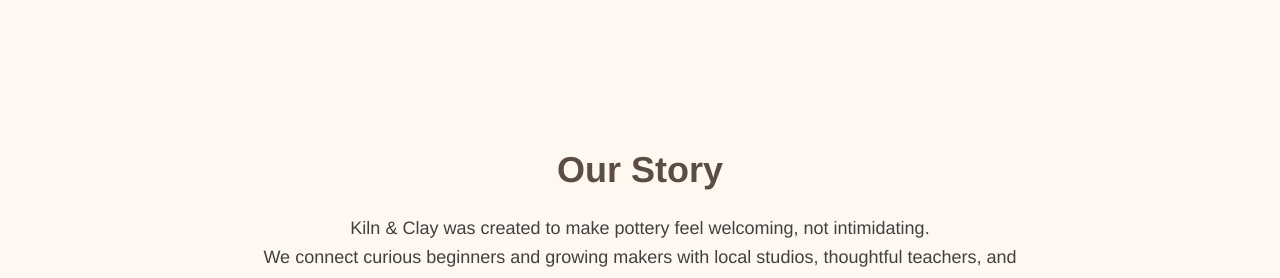
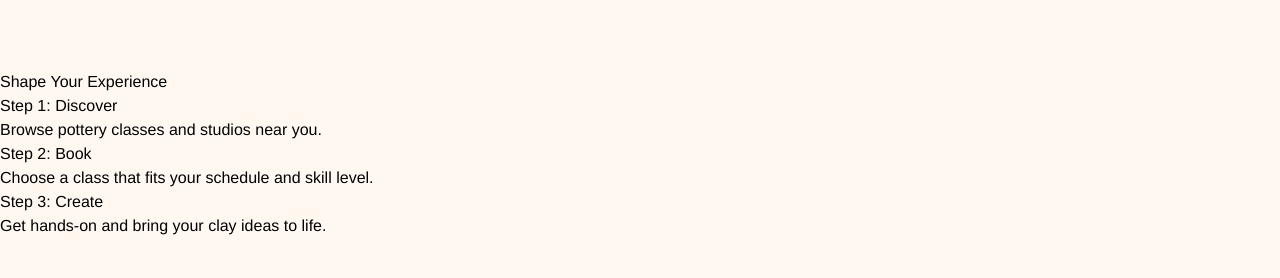
Before and after one commit to SobiahSelvarajah/ss-pottery-class-booking, a Next.js app: page / in a window 1280 px wide. Shown: the part 596-874 px from the top of the page. Built offline with nearby package versions, Linux system fonts and the light colour scheme.

Commit message:
components: html added to experience section on homepage

```diff
--- a/src/app/page.tsx
+++ b/src/app/page.tsx
@@ -1,6 +1,8 @@
 import Hero from "@/components/hero/Hero";
+import Experience from "@/components/experience/Experience";
 import OurStory from "@/components/ourStory/OurStory";
 import Footer from "@/components/footer/Footer";
+
 
 export default function HomePage() {
   return (
@@ -32,9 +34,9 @@ export default function HomePage() {
 
 
       {/* ==================== */}
-      {/*     HOW IT WORKS     */}
+      {/*    YOUR EXPERIENCE   */}
       {/* ==================== */}
-      <section></section>
+      <Experience />
 
 
       {/* ==================== */}
--- /dev/null
+++ b/src/components/experience/Experience.tsx
@@ -0,0 +1,37 @@
+
+
+export default function Experience() {
+    return(
+        <article>
+            <header>
+                <h2>
+                    Shape Your Experience
+                </h2>
+            </header>
+            <section>
+                <h3>
+                    Step 1: Discover
+                </h3>
+                <p>
+                    Browse pottery classes and studios near you.
+                </p>
+            </section>
+            <section>
+                <h3>
+                    Step 2: Book
+                </h3>
+                <p>
+                    Choose a class that fits your schedule and skill level.
+                </p>
+            </section>
+            <section>
+                <h3>
+                    Step 3: Create
+                </h3>
+                <p>
+                    Get hands-on and bring your clay ideas to life.
+                </p>
+            </section>
+        </article>
+    )
+}
```
